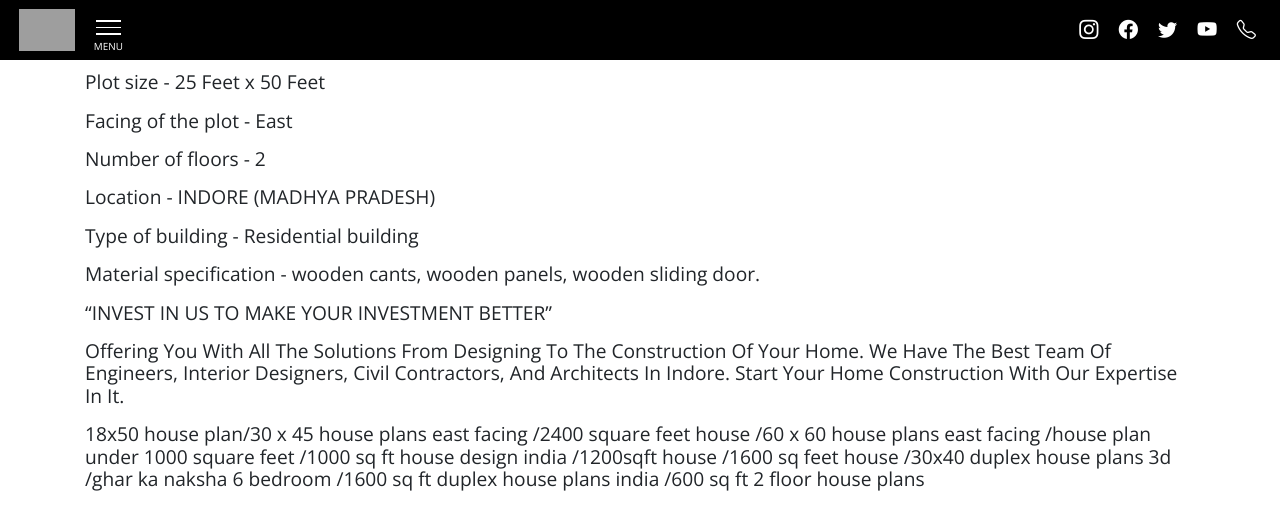
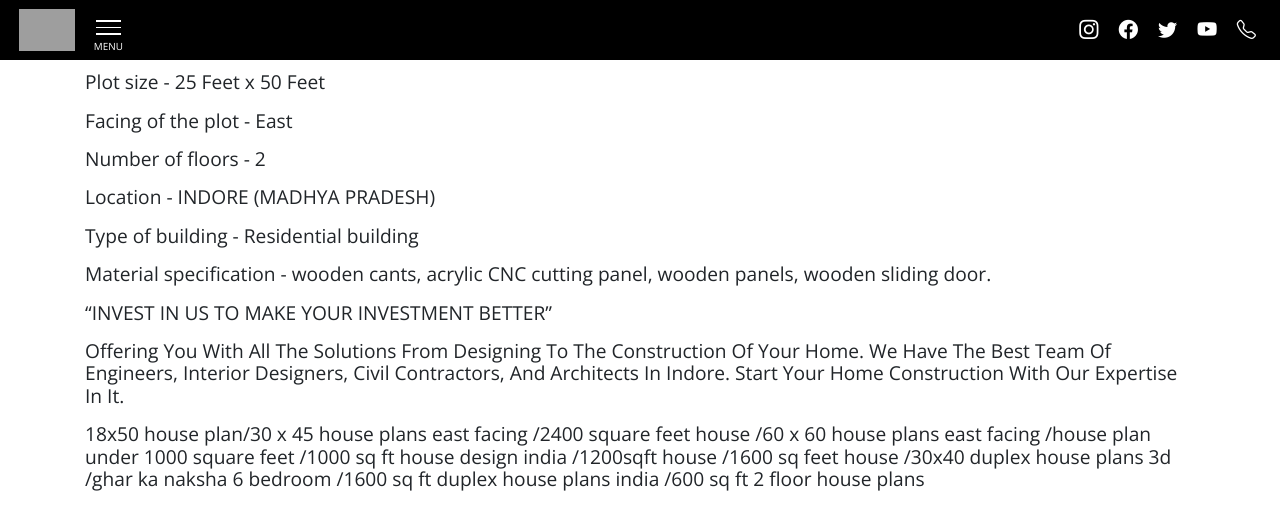
Before and after one commit to samasthiti/samasthiti, a Jekyll site: the page built from _threeddesigns/mayur-ji.md, in a window 1280 px wide and 900 px high, scrolled down 934 px, cut to the strip 0-531 px from the top of the window. Built offline with Jekyll 4.4.1, drawn with Linux system fonts in a browser that asks for light colours; nearby versions of some CDN libraries; comment, search, counter and statistics services are not loaded; grey boxes are pictures that could not be loaded.

Commit message:
Update from Forestry.io samshthi construction updated _threeddesigns/mayur-ji.md

```diff
--- a/_threeddesigns/mayur-ji.md
+++ b/_threeddesigns/mayur-ji.md
@@ -37,7 +37,7 @@ The house is of dimensions 25 feet by 50 feet which is ground, first floor, and
 
 **Type of building -** Residential building
 
-**Material specification -** wooden cants, wooden panels, wooden sliding door.
+**Material specification -** wooden cants, acrylic CNC cutting panel, wooden panels, wooden sliding door.
 
 **“INVEST IN US TO MAKE YOUR INVESTMENT BETTER”**
 
```
